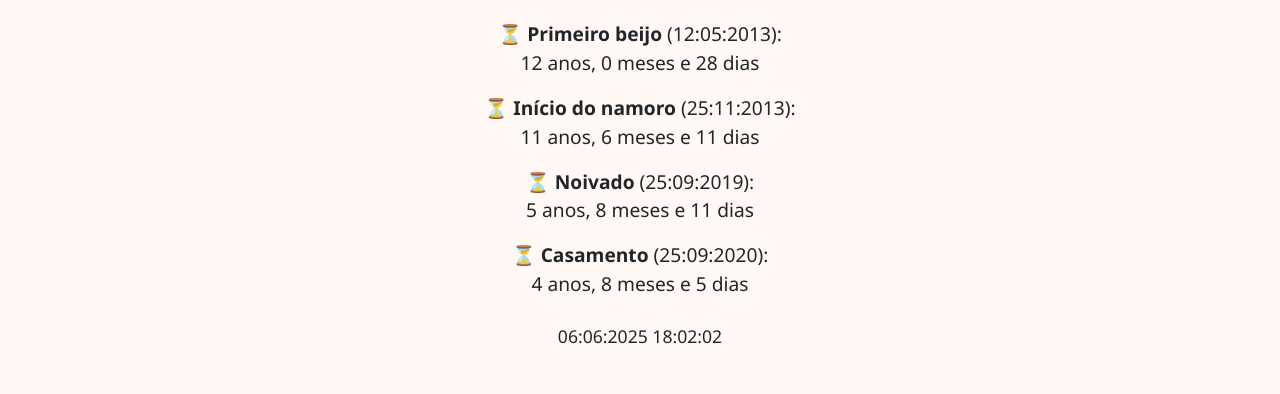
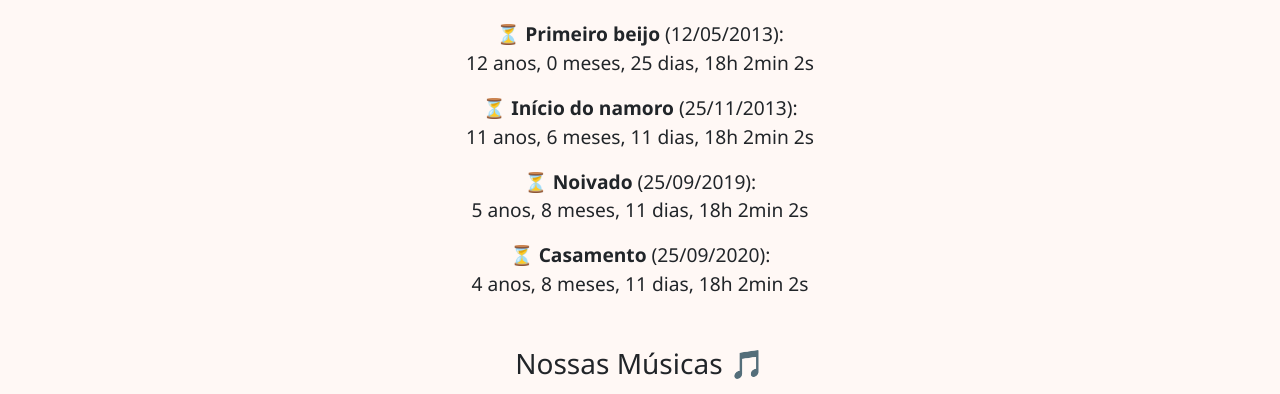
Before and after one commit to tobraga/our-story, a plain HTML site: page index.html in a window 1280 px wide. Shown: the part 400-794 px from the top of the page. Drawn offline with nearby package versions, Linux system fonts and the light colour scheme.

Commit message:
alterando os cronometros para cada data

```diff
--- a/index.html
+++ b/index.html
@@ -128,47 +128,47 @@
   </footer>
 
   <script>
-    const datas = {
-      "Primeiro beijo": "2013-05-12T00:00:00",
-      "Início do namoro": "2013-11-25T00:00:00",
-      "Noivado": "2019-09-25T00:00:00",
-      "Casamento": "2020-09-25T00:00:00"
-    };
+  const datas = {
+    "Primeiro beijo": "2013-05-12T00:00:00",
+    "Início do namoro": "2013-11-25T00:00:00",
+    "Noivado": "2019-09-25T00:00:00",
+    "Casamento": "2020-09-25T00:00:00"
+  };
 
-    function calcularDiferenca(data) {
-      const hoje = new Date();
-      const inicio = new Date(data);
-      const diff = hoje - inicio;
-      const anos = Math.floor(diff / (1000 * 60 * 60 * 24 * 365.25));
-      const meses = Math.floor(diff / (1000 * 60 * 60 * 24 * 30.44));
-      const dias = Math.floor(diff / (1000 * 60 * 60 * 24));
-      return `${anos} anos, ${meses % 12} meses e ${dias % 30} dias`;
-    }
+  const container = document.getElementById("cronometros");
 
-    function atualizarDataTempo() {
+  function atualizarCronometros() {
+    container.innerHTML = ''; // limpa antes de atualizar
+
+    for (const [evento, dataString] of Object.entries(datas)) {
+      const dataEvento = new Date(dataString);
       const agora = new Date();
-      const dia = String(agora.getDate()).padStart(2, '0');
-      const mes = String(agora.getMonth() + 1).padStart(2, '0');
-      const ano = agora.getFullYear();
-      const hora = String(agora.getHours()).padStart(2, '0');
-      const minuto = String(agora.getMinutes()).padStart(2, '0');
-      const segundo = String(agora.getSeconds()).padStart(2, '0');
-      const dataFormatada = `${dia}:${mes}:${ano} ${hora}:${minuto}:${segundo}`;
-      document.getElementById('dataComHora').textContent = dataFormatada;
-    }
+      let diff = agora - dataEvento;
 
-    const container = document.getElementById("cronometros");
-    for (const [evento, data] of Object.entries(datas)) {
+      const segundosTotais = Math.floor(diff / 1000);
+      const anos = Math.floor(segundosTotais / (365.25 * 24 * 60 * 60));
+      const meses = Math.floor((segundosTotais % (365.25 * 24 * 60 * 60)) / (30.44 * 24 * 60 * 60));
+      const dias = Math.floor((segundosTotais % (30.44 * 24 * 60 * 60)) / (24 * 60 * 60));
+      const horas = Math.floor((segundosTotais % (24 * 60 * 60)) / 3600);
+      const minutos = Math.floor((segundosTotais % 3600) / 60);
+      const segundos = segundosTotais % 60;
+
+      const dataFormatada = dataEvento.toLocaleDateString('pt-BR', { timeZone: 'UTC' });
+
       const p = document.createElement("p");
-      const dataObj = new Date(data);
-      const dataFormatada = `${String(dataObj.getDate()).padStart(2, '0')}:${String(dataObj.getMonth()+1).padStart(2, '0')}:${dataObj.getFullYear()}`;
-      p.innerHTML = `⏳ <strong>${evento}</strong> (${dataFormatada}):<br> ${calcularDiferenca(data)}`;
+      p.innerHTML = `
+        ⏳ <strong>${evento}</strong> (${dataFormatada}):<br>
+        ${anos} anos, ${meses} meses, ${dias} dias, ${horas}h ${minutos}min ${segundos}s
+      `;
       container.appendChild(p);
     }
+  }
 
-    setInterval(atualizarDataTempo, 1000);
-    atualizarDataTempo();
-  </script>
+  // atualiza a cada segundo
+  atualizarCronometros();
+  setInterval(atualizarCronometros, 1000);
+</script>
+
 
   <script src="https://cdn.jsdelivr.net/npm/bootstrap@5.3.0/dist/js/bootstrap.bundle.min.js"></script>
 </body>
```
